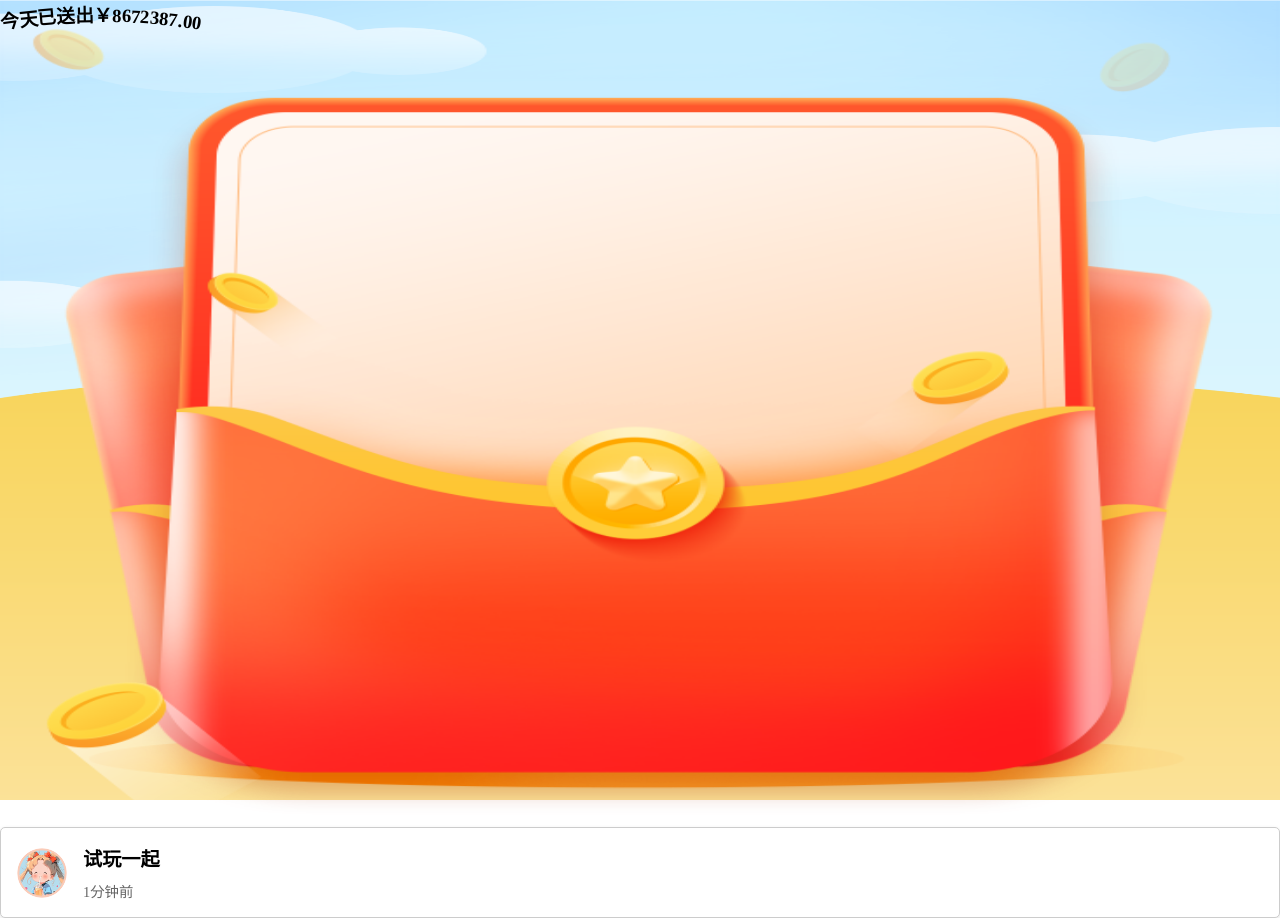
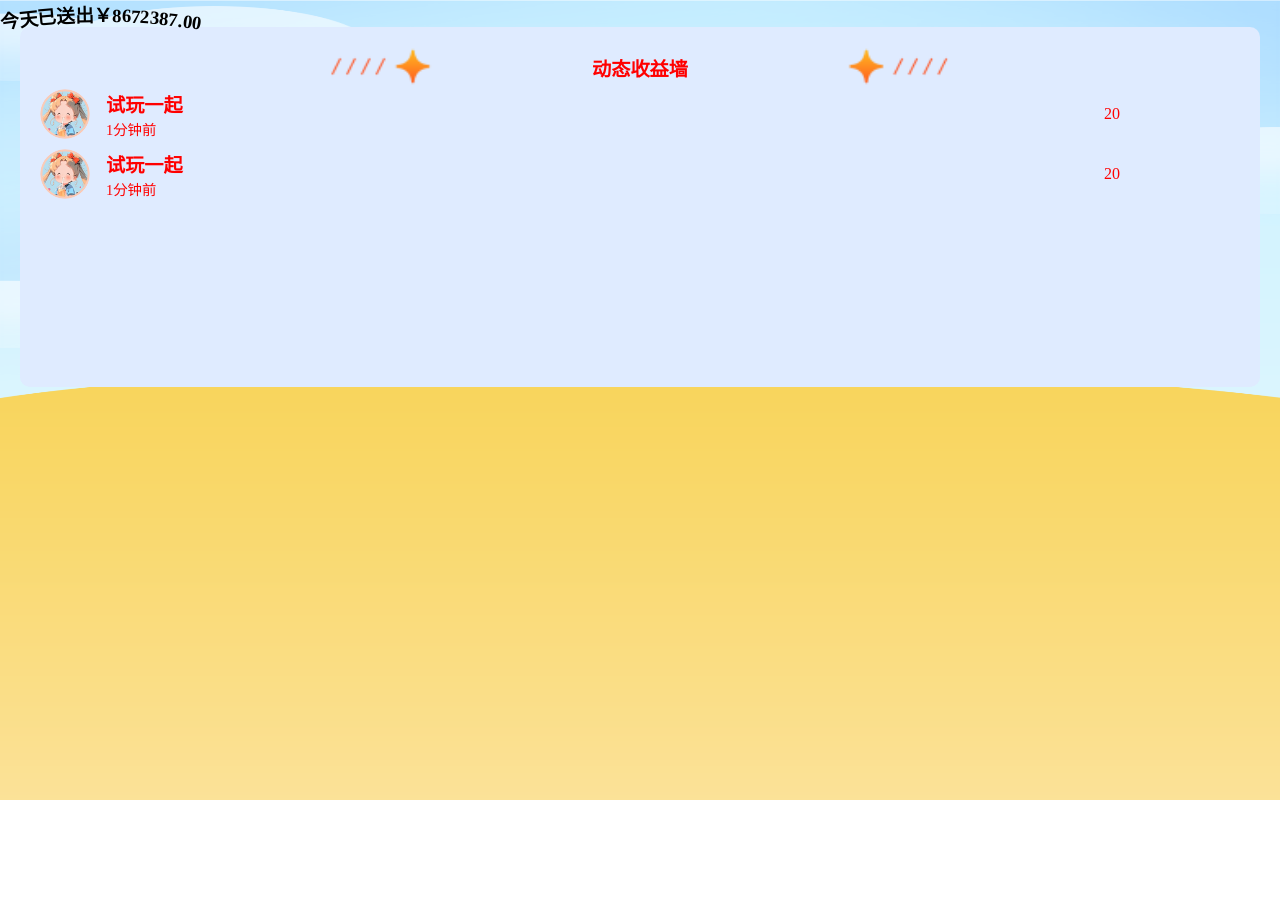
Before and after one commit to xxxsjan/2024815, a plain HTML site: page index.html in a window 1280 px wide. After the commit the page ends 800 px from the top, so only its background shows below. Drawn offline with Linux system fonts and the light colour scheme.

Commit message:
(修改index.html文件，调整样式与布局，优化页面展示效果)

```diff
--- a/index.html
+++ b/index.html
@@ -13,10 +13,12 @@
         padding: 0;
       }
       #app {
-        width: 100vw;
+        width: 100%;
         height: 100vh;
         background: url("/img/bg.png") no-repeat;
         background-size: 100% 100%;
+
+        /* padding: 0 20px; */
       }
       #hb-wrap {
         width: 100%;
@@ -25,61 +27,77 @@
         background-size: 100% 100%;
       }
 
-      .text-red {
-        color: red;
-      }
-      #card-item {
-        /* Overall card styling */
-        display: flex; /* Use flexbox for easy layout */
-        align-items: center; /* Vertically align items */
-        padding: 1rem; /* Add some padding around the card */
-        border: 1px solid #ccc; /* Add a border */
-        border-radius: 5px; /* Round the corners */
-        background-color: #fff; /* White background */
-        box-shadow: 0 2px 5px rgba(0, 0, 0, 0.1); /* Add a subtle shadow */
+      .card-item {
+        display: flex;
+        align-items: center;
+        border-radius: 5px;
+        margin-bottom: 10px;
       }
 
       .headPortrait {
-        /* Style for the portrait image */
-        width: 50px; /* Adjust width as needed */
-        height: 50px; /* Adjust height as needed */
-        margin-right: 1rem; /* Add some space between portrait and content */
+        width: 50px;
+        height: 50px;
+        margin-right: 1rem;
       }
 
       .headPortrait img {
-        /* Style for the image itself */
-        width: 100%; /* Make the image fill the container */
-        height: 100%; /* Make the image fill the container */
-        object-fit: cover; /* Ensure the image covers the container */
-        border-radius: 50%; /* Make the image circular */
+        width: 100%;
+        height: 100%;
+        object-fit: cover;
+        border-radius: 50%;
       }
 
       .center {
-        /* Style for the center content area */
-        flex: 1; /* Make the center content take up available space */
+        flex: 1;
       }
 
       .title {
-        /* Style for the title */
         font-size: 1.2rem;
         font-weight: bold;
-        margin-bottom: 0.5rem;
       }
 
       .time {
-        /* Style for the time */
         font-size: 0.9rem;
-        color: #666;
       }
 
       .right {
-        /* Style for the right content area */
-        /* Add your desired styling here */
+        width: 20vw;
+        text-align: center;
       }
-      #banner{
+      #banner {
         width: 70vw;
         background: url("/img/banner.png") no-repeat;
         background-size: cover;
+      }
+      #card {
+        height: 40vh;
+        background-color: #dfebff;
+        border-radius: 10px;
+
+        margin: 0 20px;
+        padding: 20px;
+
+        color: red;
+      }
+      .card-header {
+        /* background-image: url("/img/start.png"); */
+        /* background-size: 100% 100%; */
+        /* text-align: center; */
+      }
+      .relative {
+        position: relative;
+      }
+      .m-auto {
+        margin: 0 auto;
+      }
+      .flex {
+        display: flex;
+      }
+      .justify-center {
+        justify-content: center;
+      }
+      .align-center {
+        align-items: center;
       }
     </style>
   </head>
@@ -90,46 +108,60 @@
         <h3 id="banner"></h3>
         <h3 id="example4">今天已送出￥8672387.00</h3>
       </div>
-      <div id="hb-wrap"></div>
+      <!-- <div id="hb-wrap"></div> -->
       <div id="card">
-        <div id="card-item">
+        <div class="card-header relative flex justify-center align-center">
+          <img src="/img/start.png" alt="" style="width: 50vw" class="m-auto" />
+          <span
+            style="
+              position: absolute;
+              top: 50%;
+              left: 50%;
+              transform: translate(-50%, -50%);
+              font-size: 1.2rem;
+              font-weight:600;
+            "
+            >动态收益墙</span
+          >
+        </div>
+        <div class="card-item" v-for="(item,index) in cards" :key="index">
           <div class="headPortrait">
             <img src="/img/tx.png" alt="" />
           </div>
           <div class="center">
-            <div class="title">试玩一起</div>
-            <div class="time">1分钟前</div>
+            <div class="title">{{item.title}}</div>
+            <div class="time">{{item.time}}</div>
           </div>
-          <div class="right"></div>
+          <div class="right">{{item.rightContent}}</div>
         </div>
       </div>
     </div>
     <script>
-      const {createApp} = Vue;
+      const { createApp } = Vue;
       const app = createApp({
         data() {
           return {
             cards: [
               {
                 imageUrl: "/img/tx.png",
-                title: "Card Title 1",
-                time: "10:00 AM",
-                rightContent: "Some right content",
+                title: "试玩一起",
+                time: "1分钟前",
+                rightContent: "20",
               },
               {
                 imageUrl: "/img/tx.png",
-                title: "Card Title 2",
-                time: "11:30 AM",
-                rightContent: "More right content",
+                title: "试玩一起",
+                time: "1分钟前",
+                rightContent: "20",
               },
-
             ],
           };
         },
         mounted() {
-          var $example4	= $('#example4').hide();
-          console.log($);$example4.show().arctext({radius: 600});
-        }
+          var $example4 = $("#example4").hide();
+          console.log($);
+          $example4.show().arctext({ radius: 600 });
+        },
       });
 
       app.mount("#app");
```
